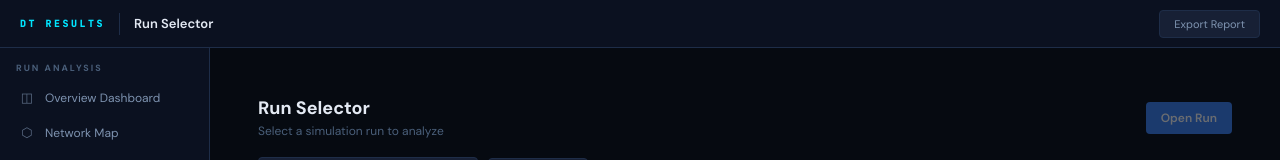
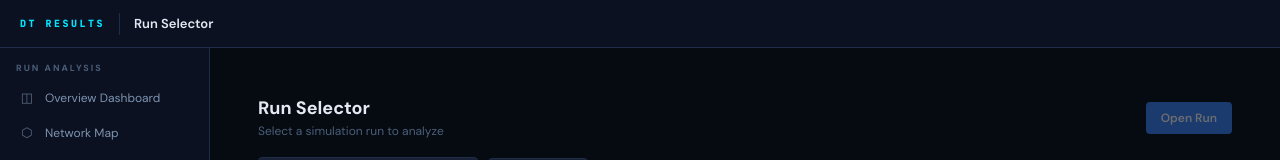
Before and after one commit to znemg/digitwin_batterysimulator, a React (Vite) app in the folder frontend/: page / in a window 1280 px wide. Shown: the top 160 px of the page. Built offline with nearby package versions, Linux system fonts and the light colour scheme; no server answers; the HTML template or start-up script is replaced by a standard one.

Commit message:
Make Export Report button only show up in dashboard page

```diff
--- a/frontend/src/components/Topbar.jsx
+++ b/frontend/src/components/Topbar.jsx
@@ -14,7 +14,7 @@ export default function Topbar({title}){
       <div className="topbar-sep" />
       <div className="topbar-title" id="topbarTitle">{titles[title]||''}</div>
       <div className="topbar-spacer" />
-      <button className="topbar-btn">Export Report</button>
+      {title === 'overview' && <button className="topbar-btn">Export Report</button>}
     </div>
   )
 }
```
